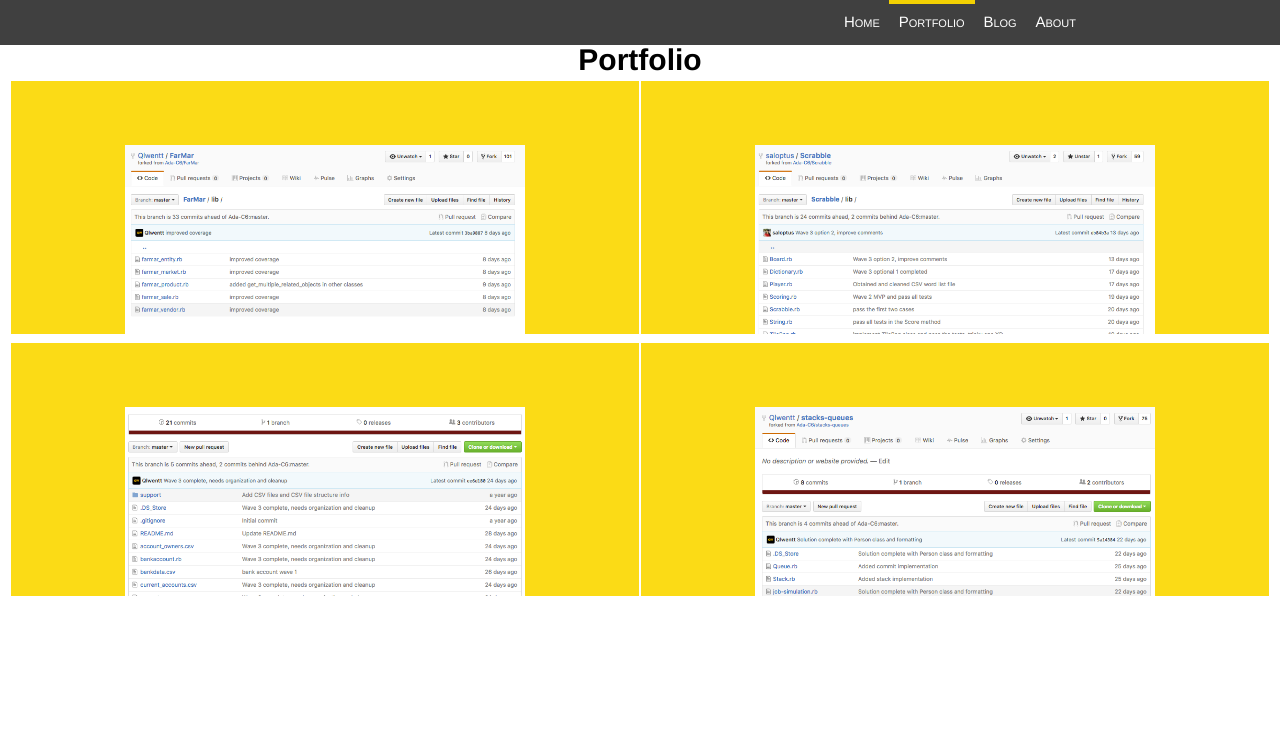
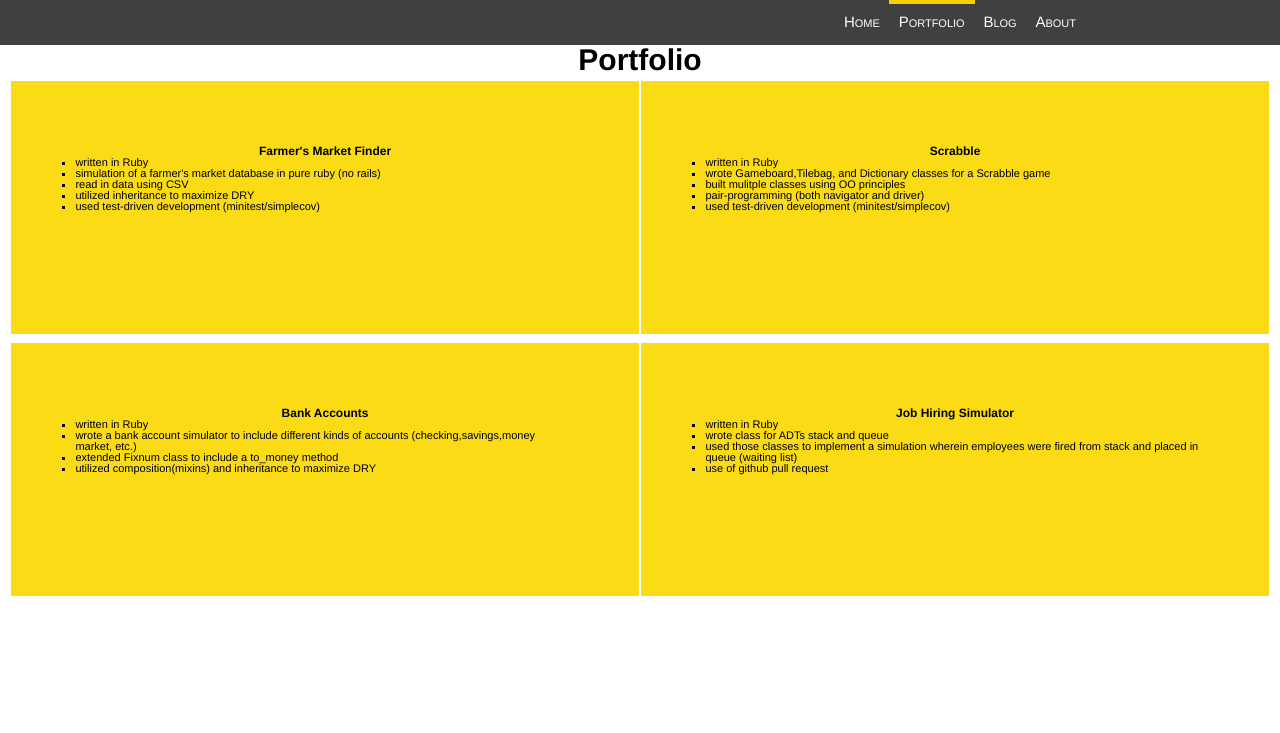
Before and after one commit to Qlwentt/first-static-site, a plain HTML site: page pages/portfolio.html in a window 1280 px wide. Shown: the top 733 px of the page. Drawn offline with Linux system fonts and the light colour scheme.

Commit message:
change portfoli pics to text

```diff
--- a/pages/portfolio.html
+++ b/pages/portfolio.html
@@ -24,16 +24,45 @@
   	<h1>Portfolio</h1>
   	<main>
   		<section>
-  			<a href= "https://github.com/Qlwentt/FarMar"><img src= "../images/farmar.png" alt="Farmer's Market Finder Project"></a>
+  			<a href= "https://github.com/Qlwentt/FarMar"><h2>Farmer's Market Finder</h2><!-- <img src= "../images/farmar.png" alt="Farmer's Market Finder Project"> --></a>
+  		  <ul>
+            <li>written in Ruby</li>
+            <li>simulation of a farmer's market database in pure ruby (no rails)</li>
+            <li>read in data using CSV</li>
+            <li>utilized inheritance to maximize DRY</li>
+            <li>used test-driven development (minitest/simplecov)</li>
+        </ul>
+      </section>
+
+  		<section>
+  			<a href="https://github.com/saloptus/Scrabble"><h2>Scrabble</h2><!-- <img src= "../images/scrabble.png" alt="Scrabble Project">--></a>
+  		  <ul>
+            <li>written in Ruby</li>
+            <li>wrote Gameboard,Tilebag, and Dictionary classes for a Scrabble game</li>
+            <li>built mulitple classes using OO principles</li>
+            <li>pair-programming (both navigator and driver)</li>
+            <li>used test-driven development (minitest/simplecov)</li>
+        </ul>
+      </section>
+  		<section>
+  			<a href="https://github.com/Qlwentt/BankAccounts"><h2>Bank Accounts</h2><!-- <img src= "../images/bankaccount.png" alt="Bank Account Project">--></a>
+         <ul>
+            <li>written in Ruby</li>
+             <li>wrote a bank account simulator to include different kinds of accounts (checking,savings,money market, etc.)</li>
+            <li>extended Fixnum class to include a to_money method</li>
+            <li>utilized composition(mixins) and inheritance to maximize DRY</li>
+        </ul>
   		</section>
+
   		<section>
-  			<a href="https://github.com/saloptus/Scrabble"><img src= "../images/scrabble.png" alt="Scrabble Project"></a>
-  		</section>
-  		<section>
-  			<a href="https://github.com/Qlwentt/BankAccounts"><img src= "../images/bankaccount.png" alt="Bank Account Project"></a>
-  		</section>
-  		<section>
-  			<a href= "https://github.com/qlwentt/stacks-queues"><img src= "../images/jobsim.png" alt="Company Hiring Simulator Project"><a/>
+  			<a href= "https://github.com/qlwentt/stacks-queues"><h2>Job Hiring Simulator</h2></a><!-- <img src= "../images/jobsim.png" alt="Company Hiring Simulator Project">-->
+        <ul>
+          <li>written in Ruby</li>
+          <li>wrote class for ADTs stack and queue</li>
+          <li>used those classes to implement a simulation wherein employees were fired from stack and placed in queue (waiting list)</li>
+          <li>use of github pull request</li>
+        </ul>
+
   		</section>
   	</main>
     <footer>
--- a/styles/box-content.css
+++ b/styles/box-content.css
@@ -1,17 +1,35 @@
 
 section{
+	display: inline-block;
 	background-color: #fbdb16;
 	width: 39%;
 	padding: 5%;
 	margin-top: 0.5%;
 	/*white-space : nowrap; *//* this does the trick */
 	height: 25%;
-	display: inline-block;
+
 }
 
-section img{
-	width: 80%;
-	height:auto;
+section ul{
+	list-style-type: square;
+	text-align: left;
+}
+
+section li{
+	font-size: 1.1em;
+}
+
+h2{
+	font-size: 1.2em;
+}
+
+section a{
+	color:black;
+	text-decoration: none;
+}
+section a:hover{
+	color:gray;
+	font-weight:bold;
 }
 
 h1{
--- a/styles/main.css
+++ b/styles/main.css
@@ -22,7 +22,7 @@ header ul {
 header ul li a{
 	text-decoration: none;
 	color: white;
-	 font-variant: small-caps;
+	font-variant: small-caps;
 }
 header ul li{
 	position: relative;
```
Also changed, not shown: pages/blogs.html (+4 -4 lines), images/github_bar.svg (added).
